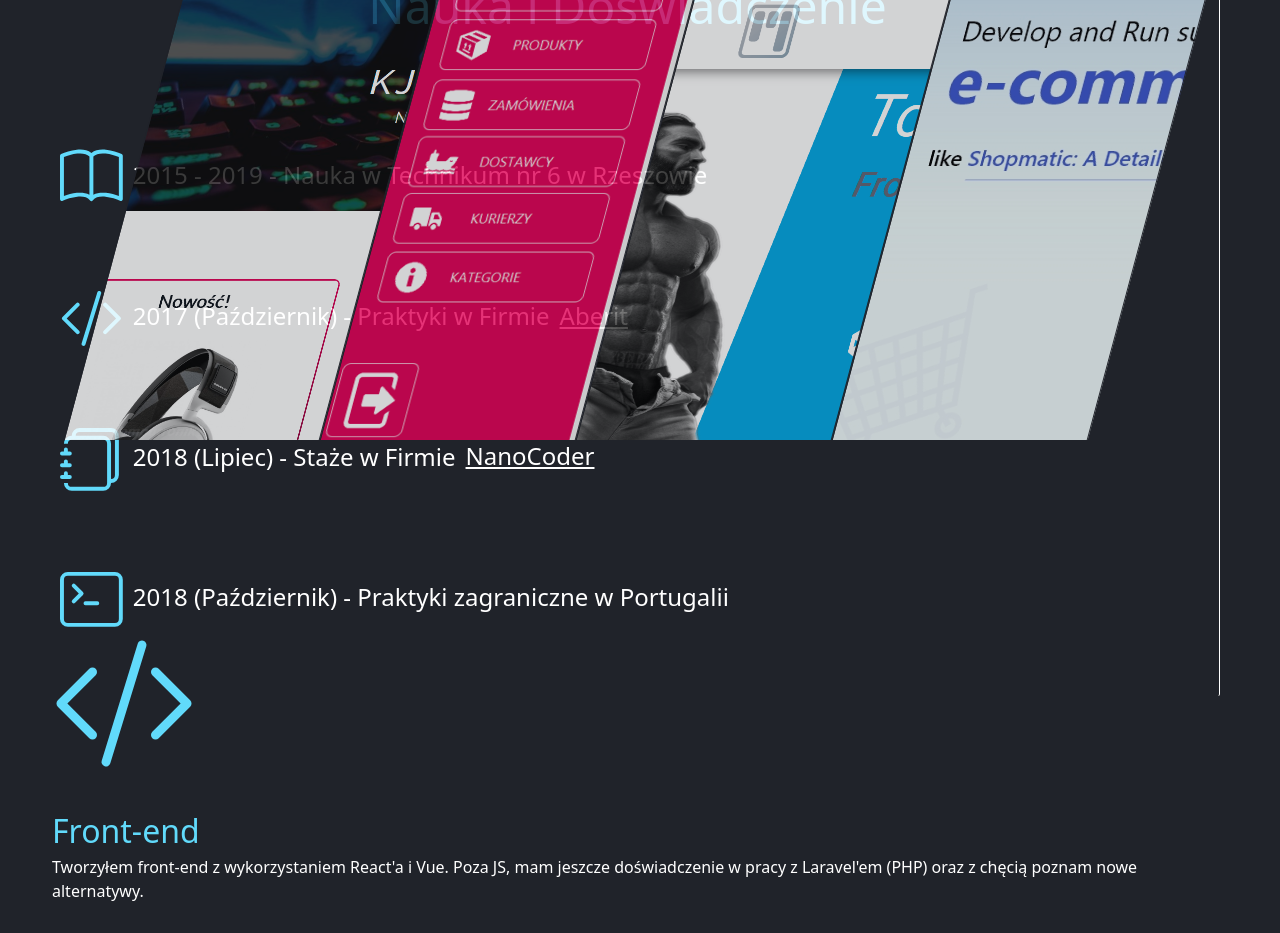
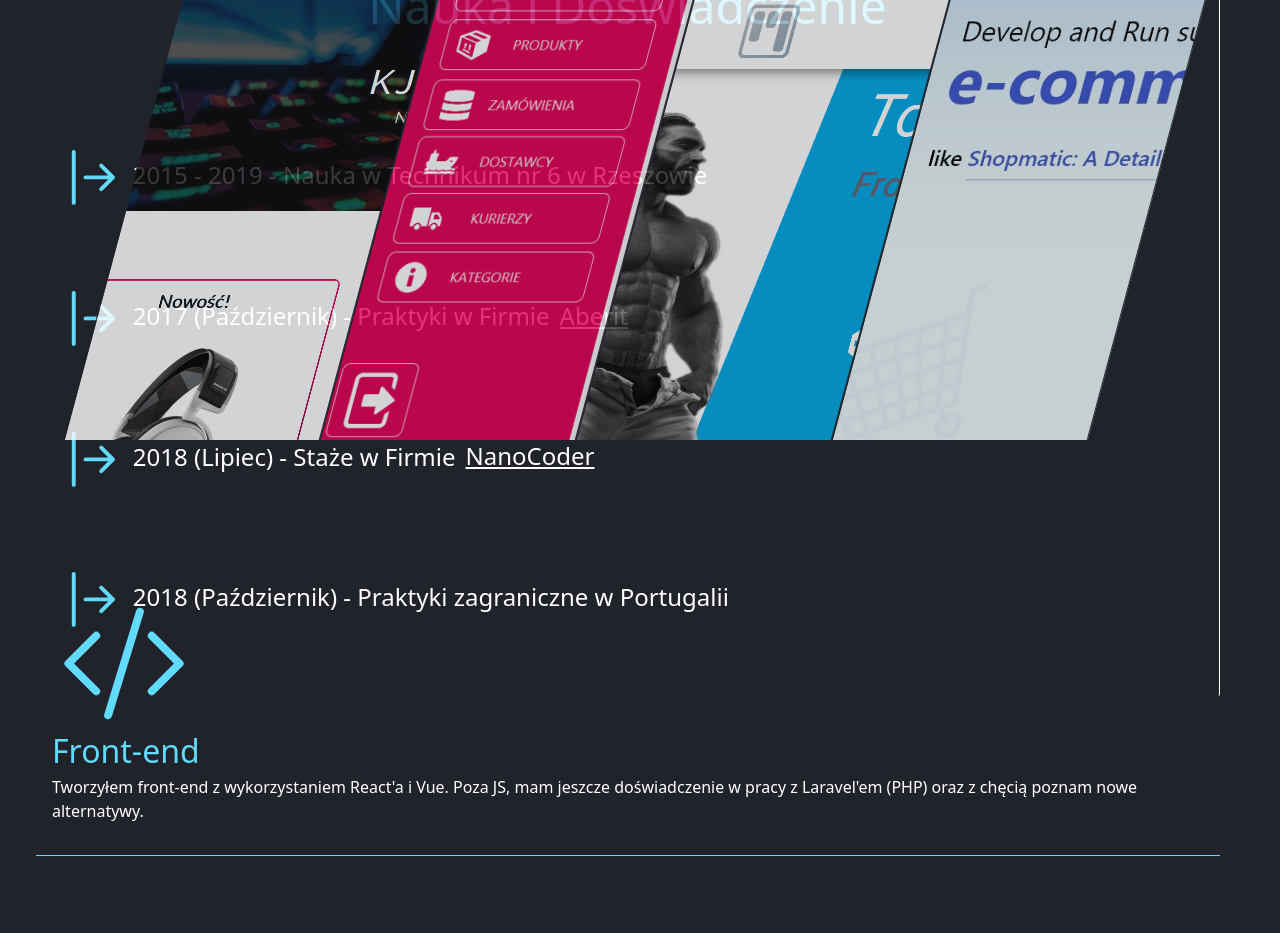
Before and after one commit to tomkowa64/Portfolio-React.js-, a React (Create React App) app in the folder portfolio/: page / in a window 1280 px wide. Shown: the part 1960-2893 px from the top of the page. Built offline with nearby package versions, Linux system fonts and the light colour scheme.

Commit message:
About Section Icons in Experience changed

```diff
--- a/portfolio/src/components/About.js
+++ b/portfolio/src/components/About.js
@@ -7,10 +7,8 @@ import {Row} from 'react-bootstrap';
 import {Col} from 'react-bootstrap';
 
 //Icons import from React bootstrap
-import {Journals} from 'react-bootstrap-icons';
-import {Book} from 'react-bootstrap-icons';
-import {CodeSlash} from 'react-bootstrap-icons';
-import {Terminal} from 'react-bootstrap-icons';
+import {ArrowBarRight} from 'react-bootstrap-icons';
+
 
 function About() {
   return (
@@ -36,10 +34,10 @@ function About() {
             <Col sm={6}>
               <div className="about-exp">
                 <div className="text-center about-exp-title">Nauka i Doświadczenie</div>
-                <div className="row exp-item"><Book color="#61dafb" />2015 - 2019 - Nauka w Technikum nr 6 w Rzeszowie</div>
-                <div className="row exp-item"><CodeSlash color="#61dafb"  />2017 (Październik) - Praktyki w Firmie<a target="_blank" href="https://aberit.eu/en/">Aberit</a></div>
-                <div className="row exp-item"><Journals color="#61dafb"  />2018 (Lipiec) - Staże w Firmie<a target="_blank" href="https://nanocoder.pl/">NanoCoder</a></div>
-                <div className="row exp-item"><Terminal color="#61dafb"  />2018 (Październik) - Praktyki zagraniczne w Portugalii</div>
+                <div className="row exp-item"><ArrowBarRight color="#61dafb" />2015 - 2019 - Nauka w Technikum nr 6 w Rzeszowie</div>
+                <div className="row exp-item"><ArrowBarRight color="#61dafb"  />2017 (Październik) - Praktyki w Firmie<a target="_blank" href="https://aberit.eu/en/">Aberit</a></div>
+                <div className="row exp-item"><ArrowBarRight color="#61dafb"  />2018 (Lipiec) - Staże w Firmie<a target="_blank" href="https://nanocoder.pl/">NanoCoder</a></div>
+                <div className="row exp-item"><ArrowBarRight color="#61dafb"  />2018 (Październik) - Praktyki zagraniczne w Portugalii</div>
               </div>
             </Col>
           </Row>
--- a/portfolio/src/css/Skills.scss
+++ b/portfolio/src/css/Skills.scss
@@ -1,6 +1,6 @@
 .skills{
     width: 100%;
-    height: 70rem;
+    height: 60rem;
     background-color: #20232a;
     *{
         width: 100%;
```
